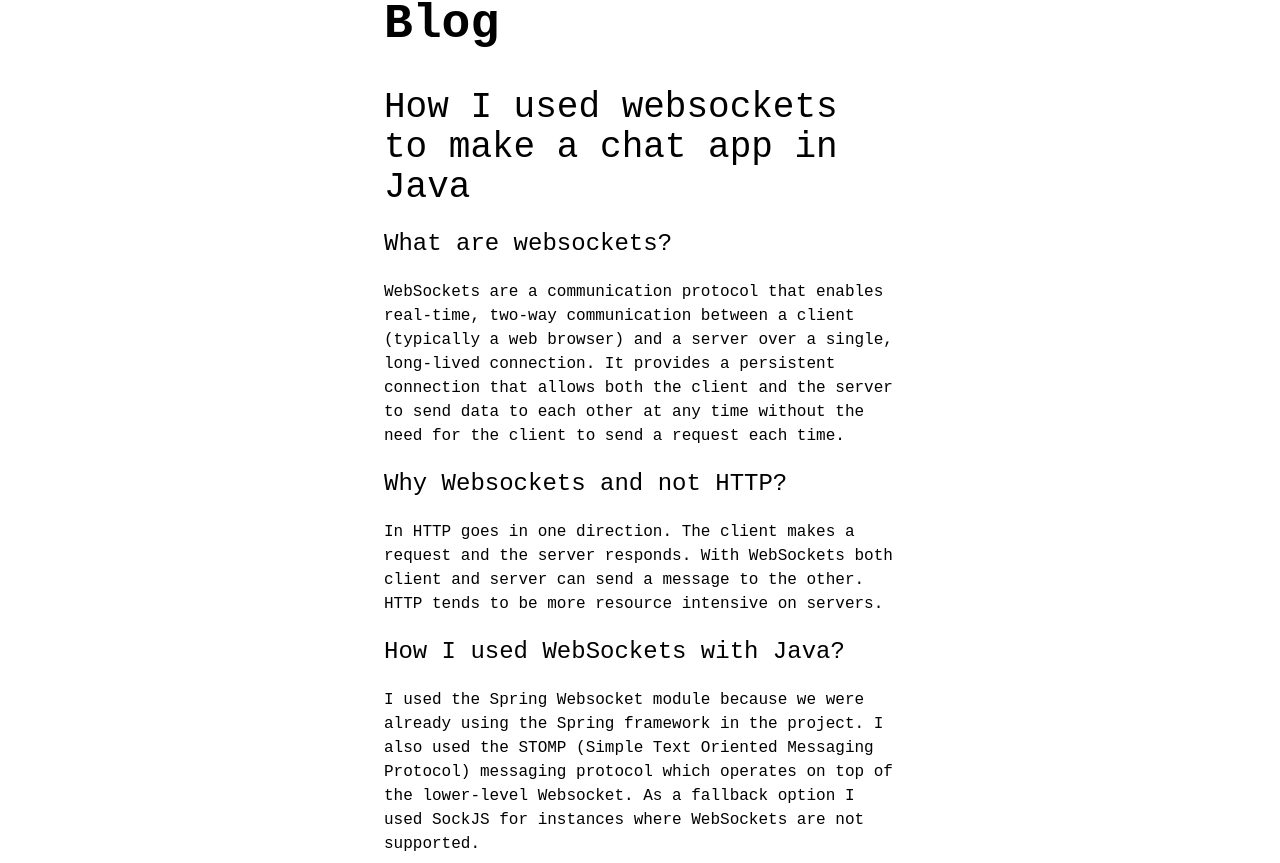
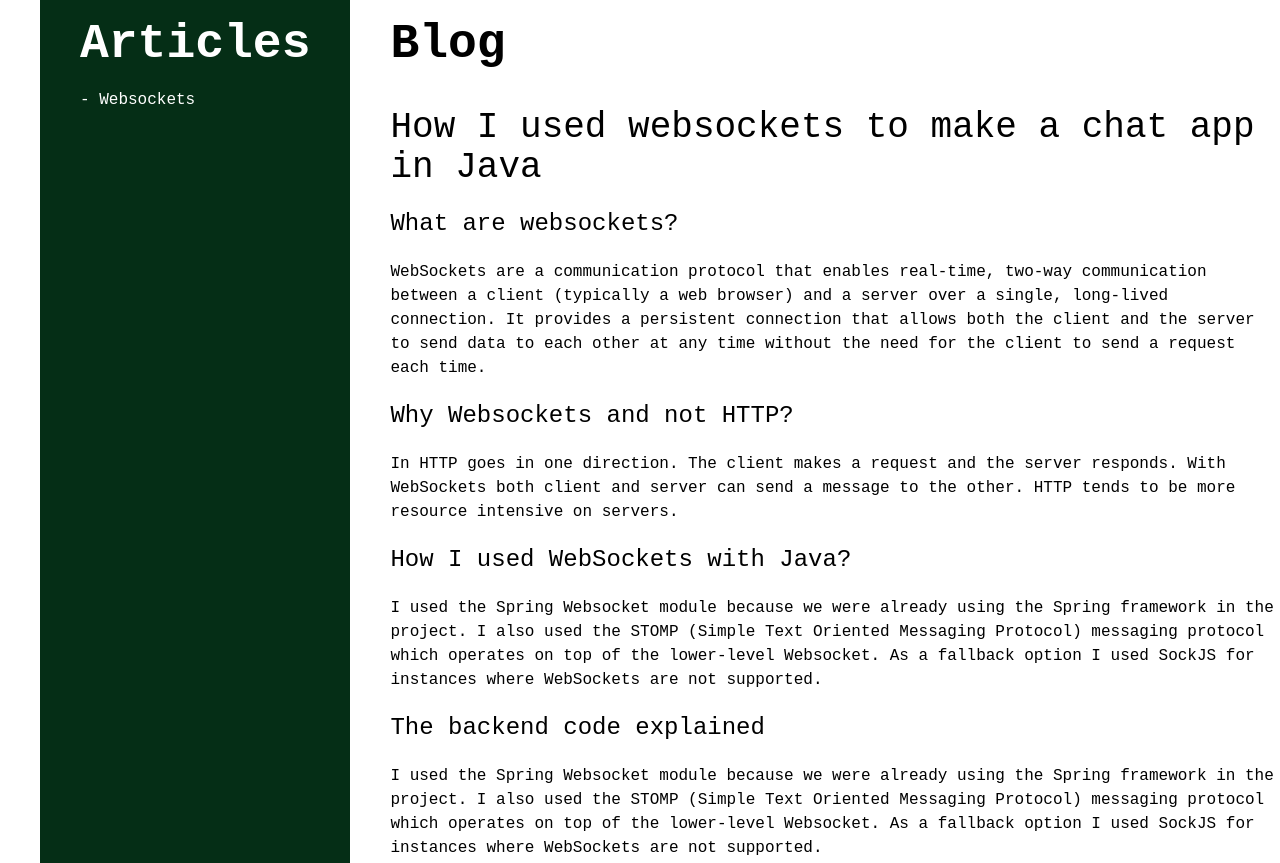
Before and after one commit to AmaaniL/Portfolio, a website: page blog.html in a window 1280 px wide. Shown: the top 863 px of the page. Drawn offline with Linux system fonts and the light colour scheme.

Commit message:
Add navbar

```diff
--- a/blog.html
+++ b/blog.html
@@ -7,10 +7,17 @@
     <link rel="stylesheet" href="./dist/output.css" />
     <title>Blog</title>
   </head>
-  <body>
-    <article class="mx-96 font-mono">
+  <body class="flex flex-row">
+    <div
+      class="mx-10 h-auto basis-1/6 bg-green-950 px-10 py-5 font-mono text-white"
+    >
+      <h3 class="mb-5 text-5xl font-black" id="websocket">Articles</h3>
+      <a href="#websocket">- Websockets</a>
+    </div>
+
+    <article class="basis-5/6 py-5 font-mono">
       <h1 class="mb-10 text-5xl font-black">Blog</h1>
-      <h2 class="mb-5 text-4xl">
+      <h2 class="mb-5 text-4xl" id="websocket">
         How I used websockets to make a chat app in Java
       </h2>
       <h3 class="my-5 text-2xl">What are websockets?</h3>
```
Also changed, not shown: dist/output.css.
